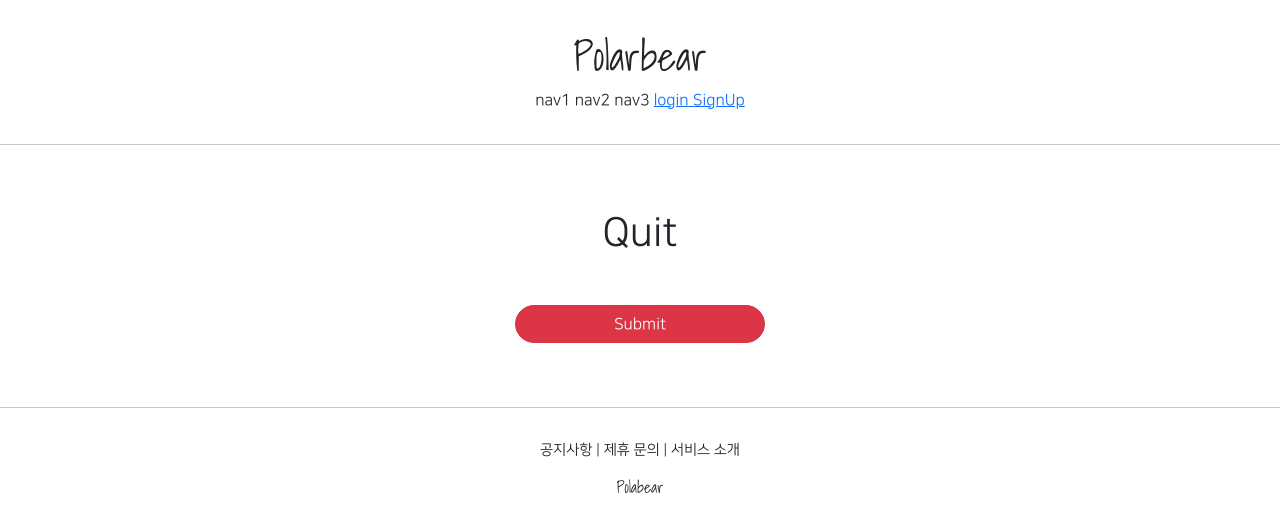
After one commit to wer319452/self, a Django app: template accountapp/templates/accountapp/delete.html in a window 1280 px wide. The commit adds this page. Shown: the top 532 px of the page. Run offline with Django 3.2, Linux system fonts and the light colour scheme; the template is opened without the code that fills it, so the values that code supplies are empty; some libraries are stand-ins or nearby versions.

Commit message:
self study 16
add delete

when you make detail, updata, delete
primary key is absolutely necessary

```diff
--- /dev/null
+++ b/accountapp/templates/accountapp/delete.html
@@ -0,0 +1,15 @@
+{% extends 'base.html' %}
+
+{% block content %}
+
+    <div style="text-align: center; max-width: 500px; margin: 4rem auto">
+        <div class="mb-4">
+            <h1>Quit</h1>
+        </div>
+        <form action="{% url 'accountapp:delete' pk=user.pk %}" method="post">
+            {% csrf_token %}
+            <input type="submit" class="btn btn-danger rounded-pill col-6 mt-4">
+        </form>
+    </div>
+
+{% endblock %}
--- a/accountapp/templates/accountapp/detail.html
+++ b/accountapp/templates/accountapp/detail.html
@@ -16,6 +16,11 @@
                     Change Info
                 </p>
             </a>
+            <a href="{% url 'accountapp:delete' pk=user.pk %}">
+                <p>
+                    Quit
+                </p>
+            </a>
             {% endif %}
         </div>
     </div>
--- a/accountapp/urls.py
+++ b/accountapp/urls.py
@@ -1,16 +1,17 @@
 from django.contrib.auth.views import LoginView, LogoutView
 from django.urls import path
 
-from accountapp.views import hello_world, AccountCreateView, AccountDetailView, AccountUpdateView
+from accountapp.views import hello_world, AccountCreateView, AccountDetailView, AccountUpdateView, AccountDeleteView
 
 app_name = 'accountapp'
 
 urlpatterns = [
     path('hello_world/', hello_world, name='hello_world'),
-    path('login/', LoginView.as_view(template_name='accountapp/login.html'),name='login'),
+    path('login/', LoginView.as_view(template_name='accountapp/login.html'), name='login'),
     path('logout/', LogoutView.as_view(), name='logout'),
 
     path('create/', AccountCreateView.as_view(), name='create'),
     path('detail/<int:pk>', AccountDetailView.as_view(), name='detail'),
     path('update/<int:pk>', AccountUpdateView.as_view(), name='update'),
+    path('delete/<int:pk>', AccountDeleteView.as_view(), name='delete'),
 ]
--- a/templates/header.html
+++ b/templates/header.html
@@ -10,6 +10,10 @@
         <a href="{% url 'accountapp:login' %}?next={{ request.path }}">
             <span>login</span>
         </a>
+        <a href="{% url 'accountapp:create' %}">
+            <span>SignUp</span>
+        </a>
+
         {% else %}
             <a href="{% url 'accountapp:detail' pk=user.pk %}">
             <span>Mypage</span>
```
Also changed, not shown: accountapp/views.py (+6 -1 lines), db.sqlite3.
